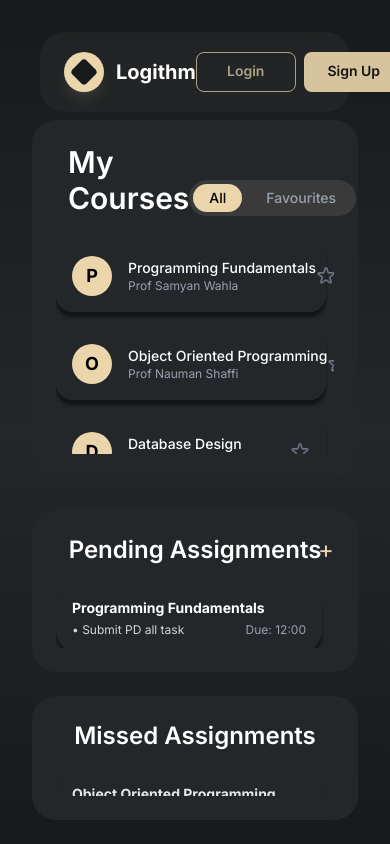
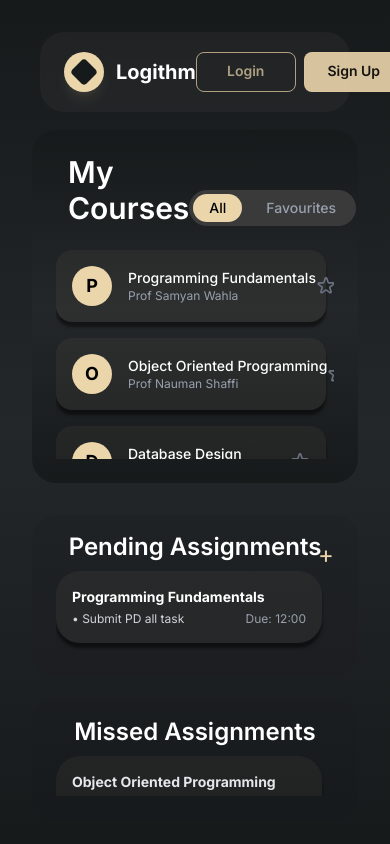
Before and after one commit to LegitAhmad/logithm-frontend, an Angular app: page /dashboard in a window 390 px wide. Built offline with nearby package versions, Linux system fonts and the light colour scheme.

Commit message:
updated style and dashboards UI

```diff
--- a/src/app/pages/dashboard/dashboard.html
+++ b/src/app/pages/dashboard/dashboard.html
@@ -1,9 +1,9 @@
 <div class="h-screen flex flex-col bg-dashboard-grad text-white overflow-hidden">
     <app-navbar />
 
-    <div class="flex-1 grid grid-cols-1 gap-8 lg:grid-cols-2 px-8 pb-6 mt-[120px] h-full overflow-hidden">
+    <div class="flex-1 grid grid-cols-1 gap-8 lg:grid-cols-2 px-8 pb-6 mt-[130px] h-full overflow-hidden">
 
-        <section class="bg-bg2 rounded-3xl p-6 flex flex-col h-full overflow-hidden">
+        <section class="bg-dashboard-grad rounded-3xl p-6 flex flex-col h-full overflow-hidden">
             <div class="mb-6 flex items-end justify-between shrink-0">
                 <h2 class="text-3xl ml-3 font-semibold">My Courses</h2>
                 <div class="bg-bg3 flex gap-2 rounded-full p-1">
@@ -16,7 +16,7 @@
             <div class="space-y-4 overflow-y-auto pr-2 custom-scrollbar flex-1">
                 @for (course of courses; track course.name) {
                 <div routerLink="/course"
-                    class="bg-bg2 hover:bg-bg3 flex items-center justify-between rounded-2xl p-4 transition-colors cursor-pointer shadow-[0_5px_3px_rgba(0,0,0,0.5)]">
+                    class="bg-primary/5 hover:bg-bg3 flex items-center justify-between rounded-2xl p-4 transition-colors cursor-pointer shadow-[0_5px_3px_rgba(0,0,0,0.5)]">
                     <div class="flex items-center gap-4">
                         <div
                             class="bg-primary flex h-10 w-10 shrink-0 items-center justify-center rounded-full text-lg font-bold text-black">
@@ -43,13 +43,13 @@
 
         <div class="flex flex-col gap-6 h-full overflow-hidden">
 
-            <section class="bg-bg2 relative rounded-3xl p-6 flex flex-col flex-[1.5] overflow-hidden">
+            <section class="bg-bg1/15 relative rounded-3xl p-6 pt-4 flex flex-col flex-[1.5] overflow-hidden">
                 <button class="absolute top-6 right-6 text-primary text-2xl cursor-pointer">+</button>
-                <h2 class="mb-4 text-2xl font-semibold text-center shrink-0">Pending Assignments</h2>
+                <h2 class="mb-2 text-2xl font-semibold text-center shrink-0">Pending Assignments</h2>
 
                 <div class="space-y-4 overflow-y-auto pr-3 pb-4 custom-scrollbar">
                     @for (group of pending; track group.course) {
-                    <div class="bg-bg2 rounded-xl p-4 shadow-[0_5px_3px_rgba(0,0,0,0.5)]">
+                    <div class="bg-primary/5 rounded-xl p-4  shadow-[0_5px_3px_rgba(0,0,0,0.5)]">
                         <h3 class="mb-1 font-bold text-sm">{{ group.course }}</h3>
                         @for (task of group.tasks; track task.title) {
                         <div class="hover:opacity-50 cursor-pointer flex justify-between text-xs">
@@ -62,17 +62,17 @@
                 </div>
             </section>
 
-            <section class="bg-bg2 rounded-3xl p-6 flex flex-col flex-1 overflow-hidden">
-                <h2 class="mb-4 text-2xl font-semibold text-center shrink-0">Missed Assignments</h2>
+            <section class="bg-bg1/15 rounded-3xl p-6 pt-4 flex flex-col flex-1 overflow-hidden">
+                <h2 class="mb-2 text-2xl font-semibold text-center shrink-0">Missed Assignments</h2>
                 <div class="space-y-4 overflow-y-auto pr-3 pb-4 custom-scrollbar ">
-                    <div class="bg-bg2 rounded-xl p-4 shadow-[0_5px_3px_rgba(0,0,0,0.5)]">
+                    <div class="bg-primary/5 rounded-xl p-4 shadow-[0_5px_3px_rgba(0,0,0,0.5)]">
                         <h3 class="mb-1 font-bold text-sm text-gray-200">Object Oriented Programming</h3>
                         <div class="hover:opacity-50 cursor-pointer flex justify-between text-xs">
                             <span class="text-gray-300">• Mid Project Report</span>
                             <span class="text-gray-400">12:00 1/23/2026</span>
                         </div>
                     </div>
-                    <div class="bg-bg2 rounded-xl p-4 shadow-[0_5px_3px_rgba(0,0,0,0.5)]">
+                    <div class="bg-primary/5 rounded-xl p-4 shadow-[0_5px_3px_rgba(0,0,0,0.5)]">
                         <h3 class="mb-1 font-bold text-sm text-gray-200">Object Oriented Programming</h3>
                         <div class="hover:opacity-50 cursor-pointer flex justify-between text-xs">
                             <span class="text-gray-300">• Mid Project Report</span>
--- a/src/styles.css
+++ b/src/styles.css
@@ -7,6 +7,9 @@
   --color-primary: #ebd5ab;
   --color-accent: #facc15;
   --color-bg3: #3a3a3a;
+  --color-bg4: #121212;
+  --color-item: #2a2a2a;
+
 
   --font-sans: 'Inter', ui-sans-serif, system-ui;
 
```
